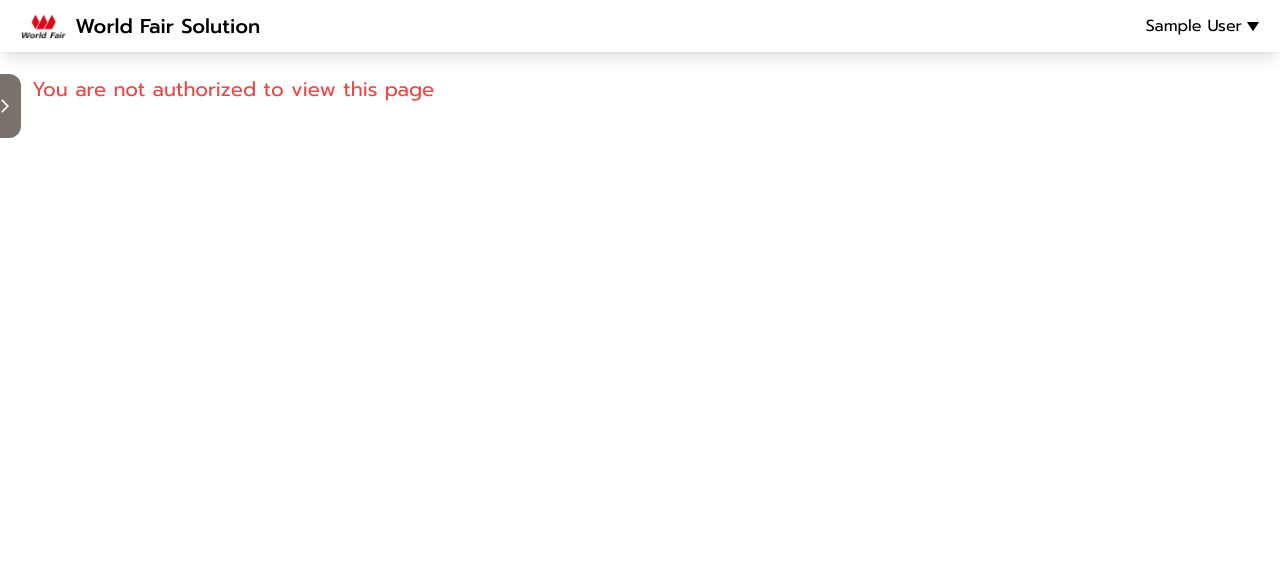
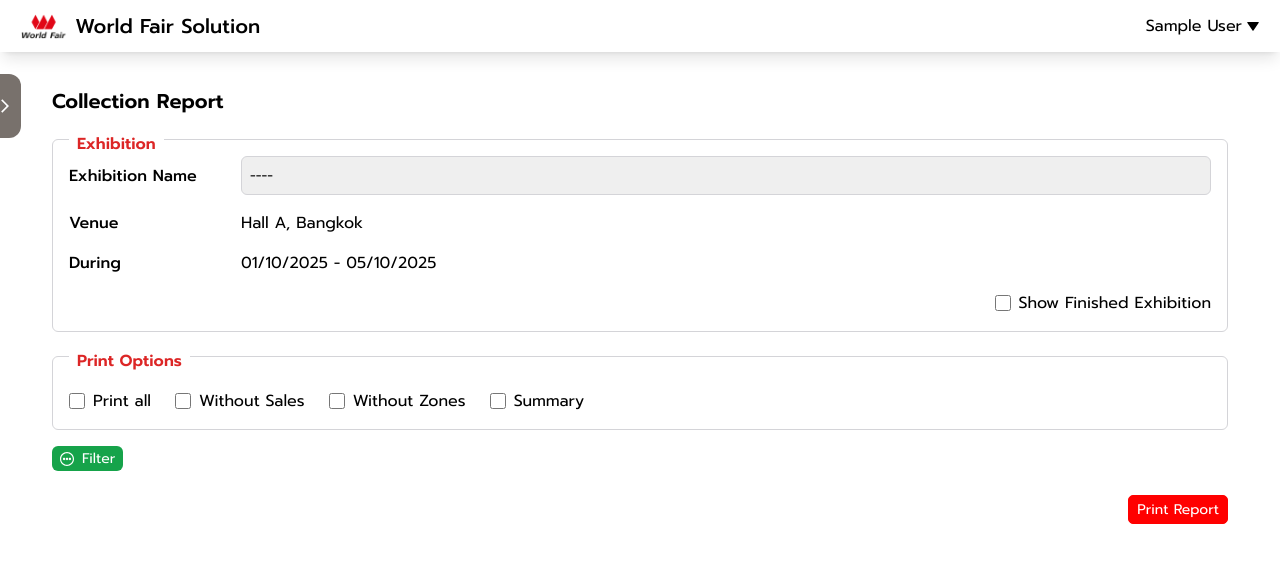
Before and after one commit to phanuphan-wf/wfcorporate, a React (Create React App) app in the folder corporate-Frontend/: page /solution/finance/collectionreport in a window 1280 px wide. Shown: the top 562 px of the page. Built offline with nearby package versions, Linux system fonts and the light colour scheme; sample sign-in values are in the browser's storage.

Commit message:
Update Collection Report: add new form and dropdown

```diff
--- a/corporate-Frontend/src/AppRouteFinance.js
+++ b/corporate-Frontend/src/AppRouteFinance.js
@@ -3,6 +3,7 @@ import CommReport from "./components/solution/finance/commReport/CommReport";
 import CollectionHistory from "./components/solution/finance/collectionHistory/collectionHistory";
 import Cheque from "./components/solution/finance/chequeReport/report";
 import Receiving from "./components/solution/finance/receivingReport/report";
+import CollectionReport from "./components/solution/finance/collectionReport/report";
 
 const AppRouteFinance = [
   {
@@ -43,7 +44,7 @@ const AppRouteFinance = [
   },
   {
     path: "finance/collectionreport",
-    element: <Receiving />,
+    element: <CollectionReport />,
     show: [
       { dept: 1, acc: 1 },
       { dept: 6, acc: 1 },
--- /dev/null
+++ b/corporate-Frontend/src/components/solution/finance/collectionReport/Filter.js
@@ -0,0 +1,104 @@
+// src/components/solution/finance/collectionReport/checkboxPrint.js
+import React from "react";
+
+function Filter() {
+  return (
+    <section id="checkbox-print">
+      <div className="border border-zinc-300 rounded-md relative mt-6">
+        <div className="absolute bg-white px-2 py-1 -top-4 left-3 text-red-600">
+          Filter
+        </div>
+        <div className="flex flex-col px-3 py-4 space-y-3">
+          {/* By Sales */}
+          <div className="flex items-center gap-3">
+            <label
+              htmlFor="bySales"
+              className="flex items-center font-medium gap-2 w-36"
+            >
+              <input type="checkbox" id="bySales" className="size-4 accent-red-500" />
+              BySales :
+            </label>
+            <input
+              id="salesInput"
+              className="border rounded-md p-1.5 w-full md:w-100"
+              placeholder="ระบุสถานที่จัดงาน"
+            />
+          </div>
+
+          {/* By Zone */}
+          <div className="flex items-center gap-3">
+            <label
+              htmlFor="byZone"
+              className="flex items-center font-medium gap-2 w-36"
+            >
+              <input type="checkbox" id="byZone" className="size-4 accent-red-500" />
+              ByZone :
+            </label>
+            <select
+              className="border rounded-md p-1.5 w-full md:w-100"
+              id="cmbExhibition"
+              defaultValue="0"
+            >
+              <option value="0" disabled hidden>
+                select exhibition
+              </option>
+              <option value="1">Exhibition 1</option>
+              <option value="2">Exhibition 2</option>
+              <option value="other">Other</option>
+            </select>
+          </div>
+
+          {/* By Shop */}
+          <div className="flex items-center gap-3">
+            <label
+              htmlFor="byShop"
+              className="flex items-center font-medium gap-2 w-36"
+            >
+              <input type="checkbox" id="byShop" className="size-4 accent-red-500" />
+              ByShop :
+            </label>
+            <input
+              id="shopInput"
+              type="text"
+              className="border rounded-md p-1.5 w-full md:w-100"
+              placeholder="ระบุชื่อร้านค้า"
+            />
+          </div>
+
+          {/* By Debt */}
+          <div className="flex items-center gap-3">
+            <label
+              htmlFor="byDebt"
+              className="flex items-center font-medium gap-2 w-36"
+            >
+              <input type="checkbox" id="byDebt" className="size-4 accent-red-500" />
+              ByDebt :
+            </label>
+            <div className="flex gap-4">
+              <label className="flex items-center gap-1">
+                <input
+                  type="radio"
+                  name="debtStatus"
+                  value="noDebt"
+                  className="accent-red-500 size-4"
+                />
+                <span>NO Arrearage</span>
+              </label>
+              <label className="flex items-center gap-1">
+                <input
+                  type="radio"
+                  name="debtStatus"
+                  value="hasDebt"
+                  className="accent-red-500 size-4"
+                />
+                <span>Arrearage</span>
+              </label>
+            </div>
+          </div>
+        </div>
+      </div>
+    </section>
+  );
+}
+
+export default Filter;
--- /dev/null
+++ b/corporate-Frontend/src/components/solution/finance/collectionReport/PrintOptions.js
@@ -0,0 +1,36 @@
+import React from "react";
+
+function PrintOptions() {
+  return (
+    <section id="print-options">
+      <div className="border border-zinc-300 rounded-md relative mt-6 p-4 bg-white">
+        {/* Header */}
+        <div className="absolute bg-white px-2 py-1 -top-3 left-4 text-red-600 font-semibold">
+          Print Options
+        </div>
+
+        {/* Checkboxes */}
+        <div className="flex flex-wrap gap-6 mt-4">
+          <label className="flex items-center gap-2">
+            <input type="checkbox" className="accent-red-500 w-4 h-4" />
+            Print all
+          </label>
+          <label className="flex items-center gap-2">
+            <input type="checkbox" className="accent-red-500 w-4 h-4" />
+            Without Sales
+          </label>
+          <label className="flex items-center gap-2">
+            <input type="checkbox" className="accent-red-500 w-4 h-4" />
+            Without Zones
+          </label>
+          <label className="flex items-center gap-2">
+            <input type="checkbox" className="accent-red-500 w-4 h-4" />
+            Summary
+          </label>
+        </div>
+      </div>
+    </section>
+  );
+}
+
+export default PrintOptions;
--- /dev/null
+++ b/corporate-Frontend/src/components/solution/finance/collectionReport/report.js
@@ -0,0 +1,55 @@
+import React, { useState } from "react";
+import AppRouteFinance from "../../../../AppRouteFinance";
+
+import SelectExhibition from "./selectExhibition";
+import PrintOptions from "./PrintOptions";
+import Filter from "./Filter";
+
+import { CgMoreO } from "react-icons/cg";
+
+import Axios from "axios";
+
+export default function CollectionReport() {
+  const [showFilter, setShowFilter] = useState(false);
+
+  return (
+    <section className="2xl:container pt-3 pb-5 px-5">
+      <h1 className="text-xl font-semibold mb-2">Collection Report</h1>
+
+      {/* Exhibition Section */}
+      <SelectExhibition />
+
+      {/* Print Options */}
+      <PrintOptions />
+
+      {/* Filter Button */}
+
+
+      <button
+        className={`rounded-md py-0.5 text-white mt-4 ${
+          !showFilter ? "bg-green-600 px-2" : "bg-red-500 px-3"
+        } flex items-center gap-2`}
+        onClick={() => setShowFilter(!showFilter)}
+      >
+        {!showFilter ? (
+          <>
+            <CgMoreO />
+            <span>Filter</span>
+          </>
+        ) : (
+          <span>Close panel</span>
+        )}
+      </button>
+
+      {/* Filter Section */}
+      {showFilter && <Filter />}
+
+      {/* Print Report Button */}
+      <div className="flex justify-end mt-6">
+        <button className="btn-primary px-2">
+          Print Report
+        </button>
+      </div>
+    </section>
+  );
+}
--- /dev/null
+++ b/corporate-Frontend/src/components/solution/finance/collectionReport/selectExhibition.js
@@ -0,0 +1,63 @@
+// src/components/solution/finance/collectionReport/selectExhibition.js
+import React from "react";
+
+function SelectExhibition() {
+  return (
+    <section id="select-exhibition">
+      <div className="border border-zinc-300 rounded-md relative mt-6 p-4 bg-white">
+        {/* Header */}
+        <div className="absolute bg-white px-2 py-1 -top-3 left-4 text-red-600 font-semibold">
+          Exhibition
+        </div>
+
+        <div className="flex flex-col space-y-4">
+          {/* Exhibition Name */}
+          <div className="flex items-center gap-3">
+            <label htmlFor="eName" className="w-40 font-medium">
+              Exhibition Name
+            </label>
+            <select
+              id="eName"
+              className="border border-zinc-300 rounded-md p-2 flex-1"
+              defaultValue="0"
+            >
+              <option value="0">----</option>
+              <option value="1">Exhibition 1 (EX1)</option>
+              <option value="2">Exhibition 2 (EX2)</option>
+            </select>
+          </div>
+
+          {/* Venue */}
+          <div className="flex items-center gap-3">
+            <label htmlFor="vName" className="w-40 font-medium">
+              Venue
+            </label>
+            <span>Hall A, Bangkok</span>
+          </div>
+
+          {/* During */}
+          <div className="flex items-center gap-3">
+            <label htmlFor="during" className="w-40 font-medium">
+              During
+            </label>
+            <span>01/10/2025 - 05/10/2025</span>
+          </div>
+
+          {/* Checkbox */}
+          <div className="flex justify-end items-center gap-2">
+            <input
+              type="checkbox"
+              id="eFinish"
+              className="accent-red-500 w-4 h-4"
+            />
+            <label htmlFor="eFinish" className="select-none">
+              Show Finished Exhibition
+            </label>
+          </div>
+        </div>
+      </div>
+    </section>
+  );
+}
+
+export default SelectExhibition;
```
